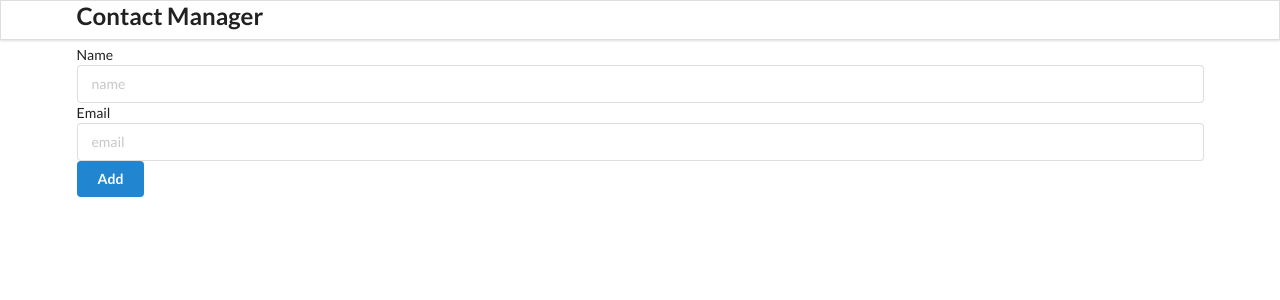
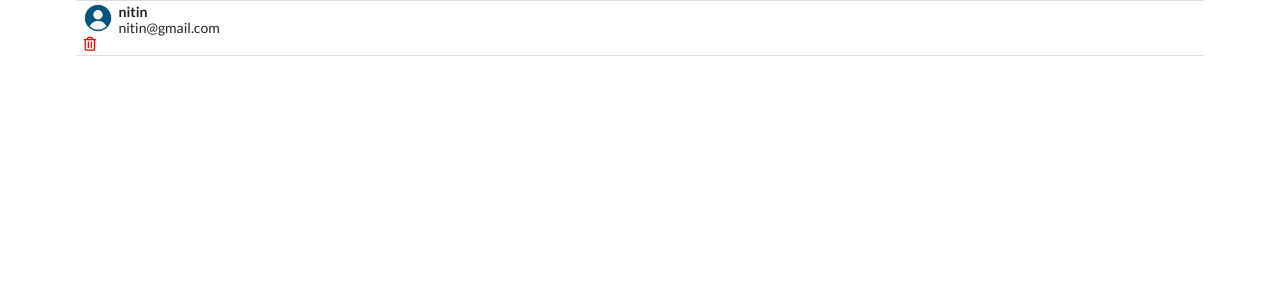
Before and after one commit to alenway/Complete-React-Project, a React (Vite) app: page /add in a window 1280 px wide. Shown: the top 300 px of the page. Built offline with nearby package versions, Linux system fonts and the light colour scheme.

Commit message:
React Router

```diff
--- a/package.json
+++ b/package.json
@@ -11,7 +11,8 @@
   "dependencies": {
     "cuid": "^3.0.0",
     "react": "^18.2.0",
-    "react-dom": "^18.2.0"
+    "react-dom": "^18.2.0",
+    "react-router-dom": "^6.8.0"
   },
   "devDependencies": {
     "@types/react": "^18.0.27",
--- a/src/Components/App.jsx
+++ b/src/Components/App.jsx
@@ -1,5 +1,6 @@
 import { useEffect } from "react";
 import { useState } from "react";
+import { BrowserRouter as Router, Route, Routes } from "react-router-dom";
 import cuid from "cuid";
 import Header from "./Header";
 import AddContact from "./AddContact";
@@ -32,9 +33,14 @@ function App() {
 
   return (
     <div className="ui container">
-      <Header />
-      <AddContact addContactHandler={addContactHandler} />
-      <ContactList contacts={contacts} getContactId={removeContactHandler} />
+      <Router>
+        <Routes>
+          <Route path="/header" element={<Header />} />
+          <Route path="/add" element={<ContactList />} />
+        </Routes>
+        {/*<AddContact addContactHandler={addContactHandler} />
+  <ContactList contacts={contacts} getContactId={removeContactHandler} />*/}
+      </Router>
     </div>
   );
 }
--- a/src/Components/ContactCard.jsx
+++ b/src/Components/ContactCard.jsx
@@ -7,7 +7,6 @@ export default function ContactCard(props) {
       <div className="content">
         <div className="header">{name}</div>
         <div>{email}</div>
-        <div>{id}</div>
       </div>
       <i
         className="trash alternate outline icon"
--- a/src/Components/ContactList.jsx
+++ b/src/Components/ContactList.jsx
@@ -7,7 +7,14 @@ export default function ContactList(props) {
     props.getContactId(id);
   };
 
-  const renderContactList = props.contacts.map((contact) => {
+  const contacts = [
+    {
+      id: "1",
+      name: "nitin",
+      email: "nitin@gmail.com",
+    },
+  ];
+  const renderContactList = contacts.map((contact) => {
     return (
       <ContactCard
         contact={contact}
```
Also changed, not shown: 1 other file (tests, documents, lock files or other folders).
